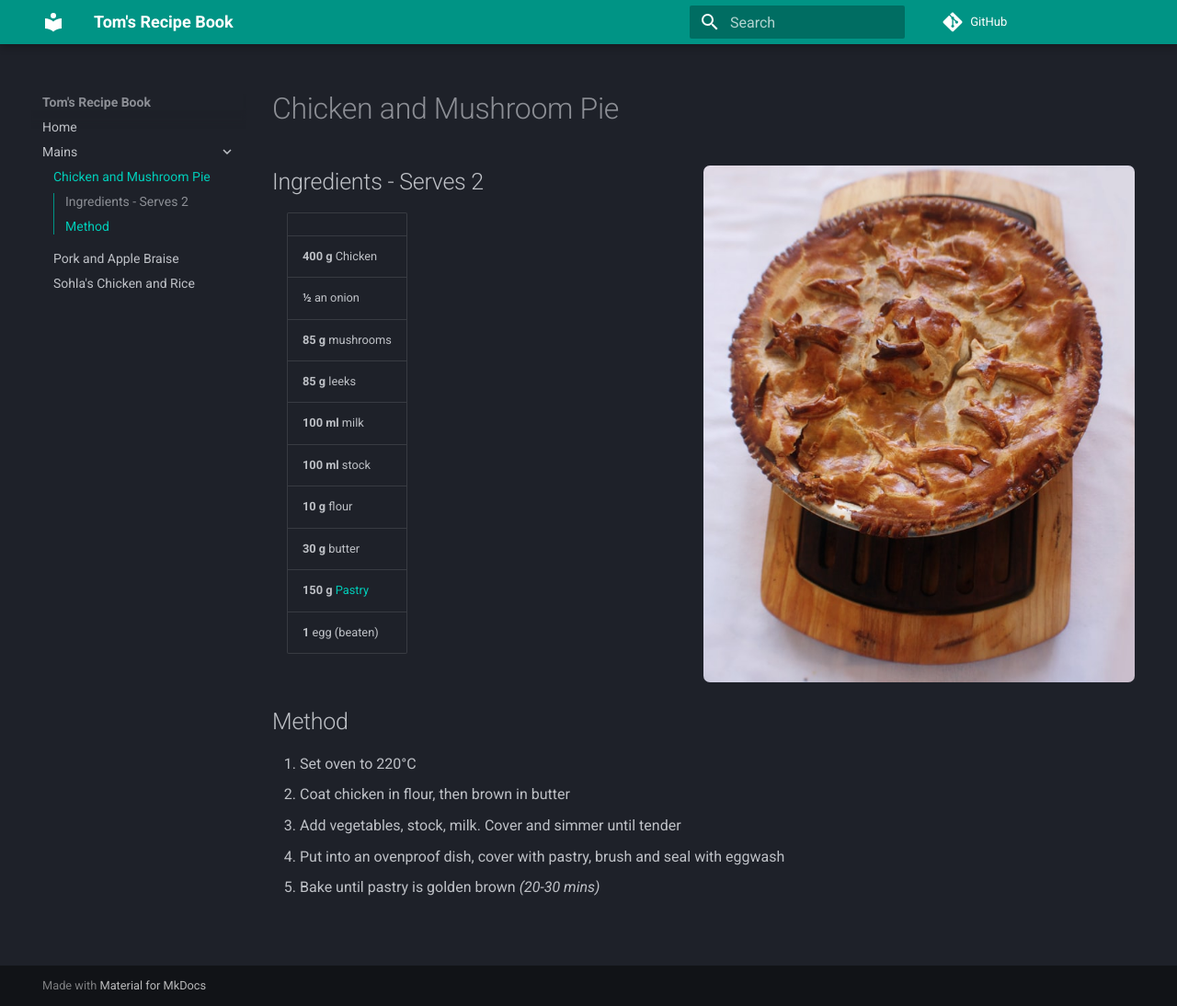
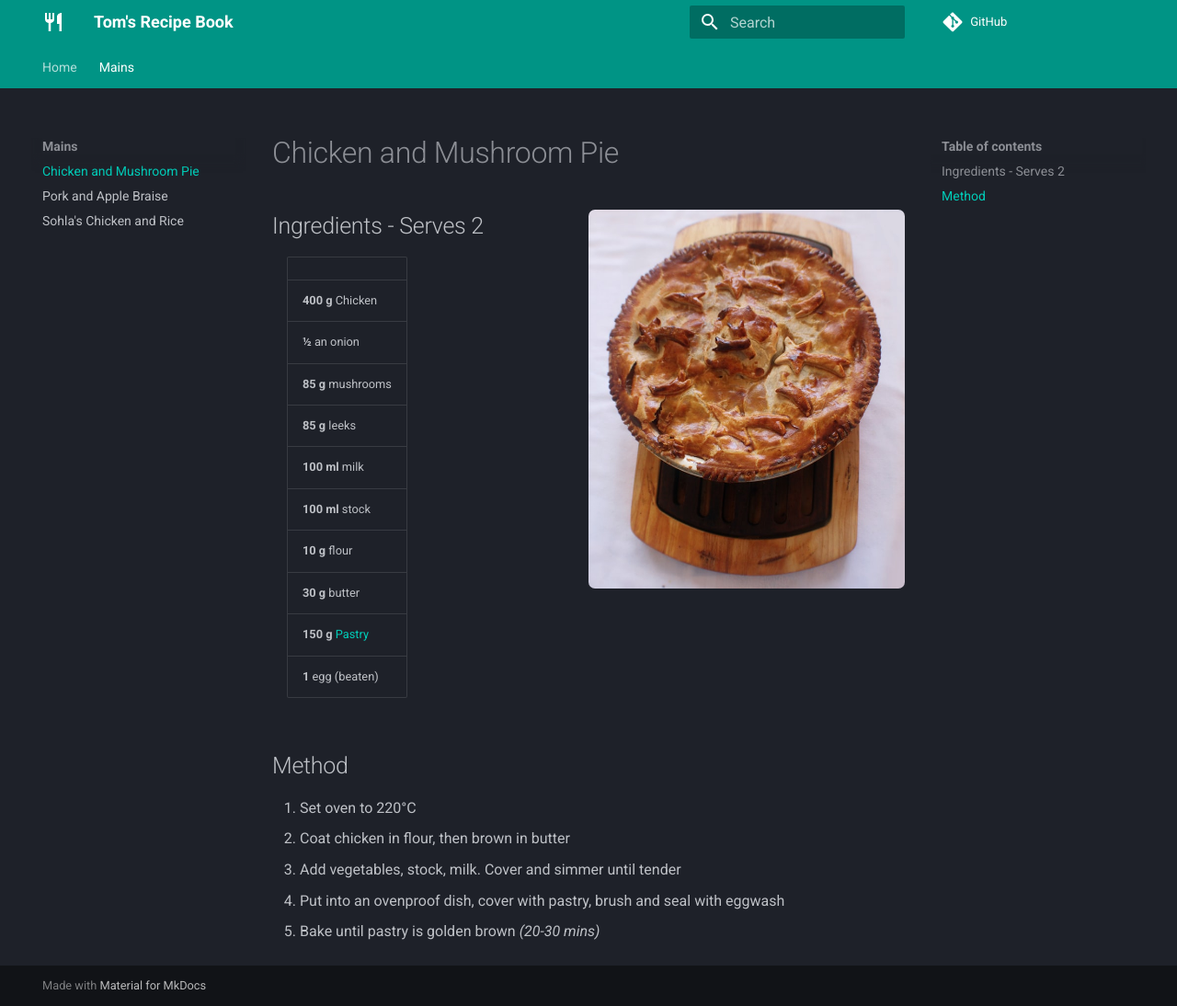
Before and after one commit to tom-davies/recipe-book, an MkDocs documentation site: the page built from docs/mains/chickenpie.md, in a window 1280 px wide and 1094 px high. Shown: the whole window at 92% size. Built offline with MkDocs 1.6.1 and Material for MkDocs 9.7.7, drawn with Linux system fonts in a browser that asks for light colours; comment, search, counter and statistics services are not loaded.

Commit message:
tweak navigation and get repo url right

```diff
--- a/mkdocs.yml
+++ b/mkdocs.yml
@@ -1,5 +1,5 @@
 site_name: Tom's Recipe Book
-repo_url: https://github.com/tom-davies/recipes
+repo_url: https://github.com/tom-davies/recipe-book
 
 theme:
   name: material
@@ -8,11 +8,13 @@ theme:
     primary: teal
     accent: green
   features:
-    - toc.integrate
+    - navigation.tabs
+    - navigation.instant
+  icon:
+    logo: material/silverware-fork-knife
 
 plugins:
   - search
-#  - mkdocs_pymdownx_material_extras
 
 markdown_extensions:
   - pymdownx.emoji:
```
